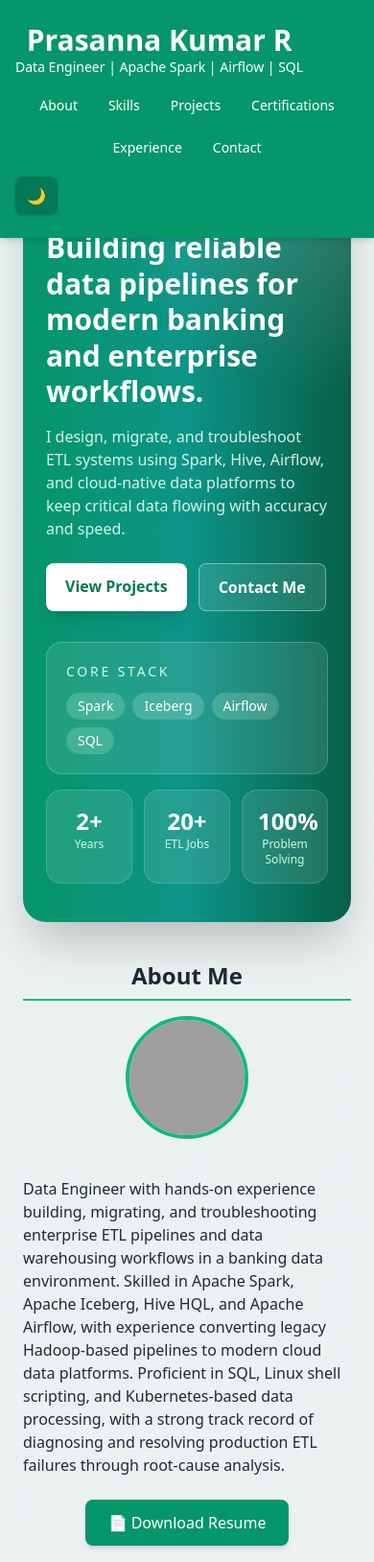
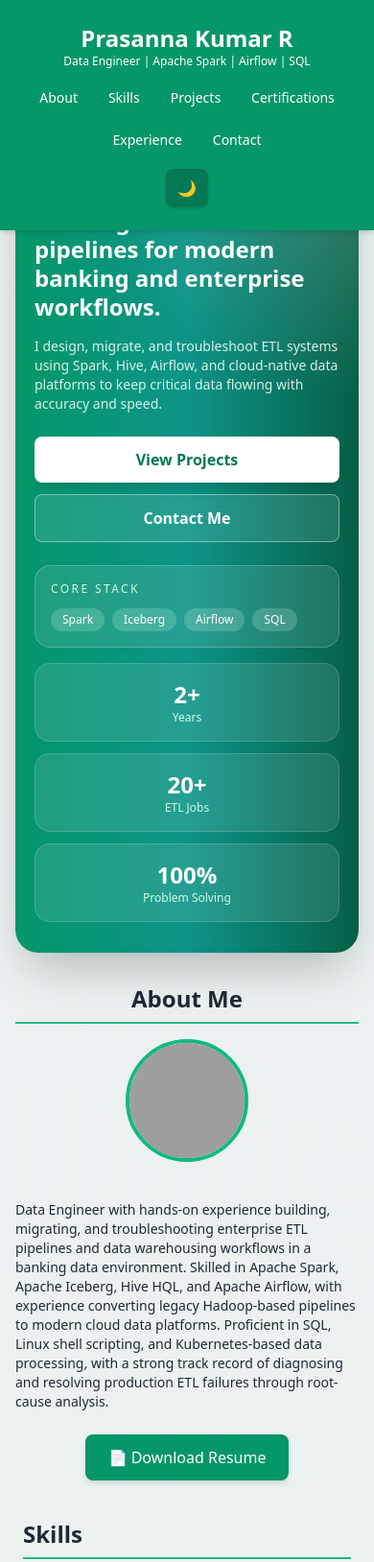
Before and after one commit to GREAT-REBELS/Portfolio, a plain HTML site: page index.html in a window 390 px wide. Shown: the top 1628 px of the page at 96% size. Drawn offline with nearby package versions, Linux system fonts and the light colour scheme; grey boxes are pictures that could not be loaded.

Commit message:
Removed few contents

```diff
--- a/index.html
+++ b/index.html
@@ -15,12 +15,12 @@
 <body class="bg-gray-100 dark:bg-gray-900 text-gray-800 dark:text-gray-200 transition-colors duration-300 pt-28">
 
   <!-- Header -->
-  <header id="mainHeader" class="bg-emerald-600 dark:bg-emerald-800 text-white py-6 text-center fixed top-0 w-full z-50 shadow-md">
+  <header id="mainHeader" class="bg-emerald-600 dark:bg-emerald-800 text-white py-4 md:py-6 text-center fixed top-0 w-full z-50 shadow-md">
     <div class="max-w-5xl mx-auto px-4">
-      <div class="flex flex-wrap items-center justify-between gap-3">
-        <div>
-          <h1 class="text-3xl font-bold">Prasanna Kumar R</h1>
-          <p class="text-sm md:text-base">Data Engineer | Apache Spark | Airflow | SQL</p>
+      <div class="flex flex-col md:flex-row items-center justify-between gap-3">
+        <div class="text-center md:text-left">
+          <h1 class="text-2xl md:text-3xl font-bold">Prasanna Kumar R</h1>
+          <p class="text-xs md:text-base">Data Engineer | Apache Spark | Airflow | SQL</p>
         </div>
         <nav aria-label="Main navigation" class="flex flex-wrap justify-center gap-2 text-sm md:text-base">
           <a href="#about" class="px-3 py-2 rounded-md hover:bg-emerald-500/80 transition">About</a>
@@ -38,30 +38,30 @@
   </header>
 
   <!-- Hero -->
-  <section class="max-w-6xl mx-auto px-6 pt-10 pb-4">
+  <section class="max-w-6xl mx-auto px-4 sm:px-6 pt-6 md:pt-10 pb-4">
     <div class="relative overflow-hidden rounded-3xl bg-gradient-to-r from-emerald-600 via-teal-600 to-emerald-800 text-white shadow-2xl">
       <div class="absolute inset-0 bg-[radial-gradient(circle_at_top_right,_rgba(255,255,255,0.22),_transparent_30%)]"></div>
-      <div class="relative grid md:grid-cols-[1.4fr_0.8fr] items-center gap-8 px-6 md:px-10 py-10 md:py-14">
+      <div class="relative grid md:grid-cols-[1.4fr_0.8fr] items-center gap-6 md:gap-8 px-5 sm:px-6 md:px-10 py-8 md:py-14">
         <div>
-          <p class="inline-flex items-center rounded-full border border-white/30 bg-white/10 px-3 py-1 text-xs font-medium uppercase tracking-[0.18em] text-emerald-50">
+          <p class="inline-flex items-center rounded-full border border-white/30 bg-white/10 px-3 py-1 text-[10px] sm:text-xs font-medium uppercase tracking-[0.18em] text-emerald-50">
             Data Engineer
           </p>
-          <h2 class="mt-5 text-3xl md:text-5xl font-extrabold leading-tight">
+          <h2 class="mt-5 text-2xl sm:text-3xl md:text-5xl font-extrabold leading-tight">
             Building reliable data pipelines for modern banking and enterprise workflows.
           </h2>
-          <p class="mt-4 max-w-xl text-base md:text-lg text-emerald-50/90">
+          <p class="mt-4 max-w-xl text-sm sm:text-base md:text-lg text-emerald-50/90">
             I design, migrate, and troubleshoot ETL systems using Spark, Hive, Airflow, and cloud-native data platforms to keep critical data flowing with accuracy and speed.
           </p>
           <div class="mt-6 flex flex-wrap gap-3">
-            <a href="#projects" class="inline-block rounded-lg bg-white px-5 py-3 font-semibold text-emerald-700 shadow-lg transition hover:scale-[1.02]">View Projects</a>
-            <a href="#contact" class="inline-block rounded-lg border border-white/40 bg-white/10 px-5 py-3 font-semibold text-white transition hover:bg-white/15">Contact Me</a>
+            <a href="#projects" class="inline-block w-full sm:w-auto text-center rounded-lg bg-white px-5 py-3 font-semibold text-emerald-700 shadow-lg transition hover:scale-[1.02]">View Projects</a>
+            <a href="#contact" class="inline-block w-full sm:w-auto text-center rounded-lg border border-white/40 bg-white/10 px-5 py-3 font-semibold text-white transition hover:bg-white/15">Contact Me</a>
           </div>
         </div>
 
         <div class="space-y-4">
-          <div class="rounded-2xl border border-white/20 bg-white/10 p-5 backdrop-blur-sm">
-            <div class="text-sm uppercase tracking-[0.2em] text-emerald-100">Core Stack</div>
-            <div class="mt-3 flex flex-wrap gap-2 text-sm font-medium">
+          <div class="rounded-2xl border border-white/20 bg-white/10 p-4 md:p-5 backdrop-blur-sm">
+            <div class="text-xs sm:text-sm uppercase tracking-[0.2em] text-emerald-100">Core Stack</div>
+            <div class="mt-3 flex flex-wrap gap-2 text-xs sm:text-sm font-medium">
               <span class="rounded-full bg-emerald-100/20 px-3 py-1">Spark</span>
               <span class="rounded-full bg-emerald-100/20 px-3 py-1">Iceberg</span>
               <span class="rounded-full bg-emerald-100/20 px-3 py-1">Airflow</span>
@@ -69,7 +69,7 @@
             </div>
           </div>
 
-          <div class="grid grid-cols-3 gap-3 text-center">
+          <div class="grid grid-cols-1 sm:grid-cols-3 gap-3 text-center">
             <div class="rounded-2xl bg-white/10 p-4 border border-white/15">
               <div class="text-2xl font-bold">2+</div>
               <div class="text-xs text-emerald-100">Years</div>
@@ -89,15 +89,15 @@
   </section>
 
   <!-- About -->
-  <section id="about" class="max-w-4xl mx-auto p-6 text-center">
+  <section id="about" class="max-w-4xl mx-auto p-4 sm:p-6 text-center">
     <h2 class="text-2xl font-semibold border-b-2 border-emerald-500 dark:border-emerald-400 pb-2 mb-4 dark:text-white">About Me</h2>
     <div class="flex flex-col md:flex-row items-center gap-6">
       <img src="https://wallpapercat.com/w/full/1/c/9/5823616-5120x2880-desktop-hd-boy-programmer-wallpaper.jpg" alt="Headshot of Prasanna" class="mx-auto w-32 h-32 rounded-full border-4 border-emerald-500 mb-4 object-cover">
-      <p class="mb-6 dark:text-gray-200 text-left md:text-justify">
+      <p class="mb-6 dark:text-gray-200 text-left md:text-justify text-sm sm:text-base">
         Data Engineer with hands-on experience building, migrating, and troubleshooting enterprise ETL pipelines and data warehousing workflows in a banking data environment. Skilled in Apache Spark, Apache Iceberg, Hive HQL, and Apache Airflow, with experience converting legacy Hadoop-based pipelines to modern cloud data platforms. Proficient in SQL, Linux shell scripting, and Kubernetes-based data processing, with a strong track record of diagnosing and resolving production ETL failures through root-cause analysis.
       </p>
     </div>
-    <a href="resume.pdf" target="_blank" download
+    <a href="assests/Prasanna_Kumar_R_Resume.pdf" target="_blank" download
        class="inline-block px-6 py-3 bg-emerald-600 hover:bg-emerald-700 text-white rounded-lg shadow-md">
       📄 Download Resume
     </a>
@@ -128,18 +128,6 @@
   <section id="projects" class="max-w-4xl mx-auto p-6">
     <h2 class="text-2xl font-semibold border-b-2 border-emerald-500 dark:border-emerald-400 pb-2 mb-4 dark:text-white">Projects</h2>
     <div class="grid gap-6 md:grid-cols-2">
-      <article class="bg-white dark:bg-gray-800 p-5 shadow rounded-lg border border-emerald-200 dark:border-emerald-700 md:col-span-2 transform transition duration-300 hover:scale-105 hover:shadow-xl">
-        <div class="flex flex-wrap items-start justify-between gap-2 mb-3">
-          <h3 class="text-xl font-bold dark:text-white">DDS GDP Migration</h3>
-        </div>
-        <p class="dark:text-gray-200 mb-3">Migrated enterprise ETL workloads from a legacy Hadoop-based platform to a modern cloud data platform by converting Hive-based pipelines into Spark and Apache Iceberg jobs, while adapting schemas and DDLs for multi-country datasets.</p>
-        <div class="flex flex-wrap gap-2 mb-3">
-          <span class="bg-emerald-100 dark:bg-emerald-700 text-emerald-800 dark:text-white px-2 py-1 rounded-full text-xs">Spark</span>
-          <span class="bg-emerald-100 dark:bg-emerald-700 text-emerald-800 dark:text-white px-2 py-1 rounded-full text-xs">Iceberg</span>
-          <span class="bg-emerald-100 dark:bg-emerald-700 text-emerald-800 dark:text-white px-2 py-1 rounded-full text-xs">Airflow</span>
-          <span class="bg-emerald-100 dark:bg-emerald-700 text-emerald-800 dark:text-white px-2 py-1 rounded-full text-xs">SQL</span>
-        </div>
-      </article>
 
       <article class="bg-white dark:bg-gray-800 p-5 shadow rounded-lg border border-emerald-200 dark:border-emerald-700 transform transition duration-300 hover:scale-105 hover:shadow-xl">
         <div class="flex flex-wrap items-start justify-between gap-2 mb-3">
@@ -150,18 +138,6 @@
           <span class="bg-emerald-100 dark:bg-emerald-700 text-emerald-800 dark:text-white px-2 py-1 rounded-full text-xs">Python</span>
           <span class="bg-emerald-100 dark:bg-emerald-700 text-emerald-800 dark:text-white px-2 py-1 rounded-full text-xs">Pandas</span>
           <span class="bg-emerald-100 dark:bg-emerald-700 text-emerald-800 dark:text-white px-2 py-1 rounded-full text-xs">Scikit-learn</span>
-        </div>
-      </article>
-
-      <article class="bg-white dark:bg-gray-800 p-5 shadow rounded-lg border border-emerald-200 dark:border-emerald-700 transform transition duration-300 hover:scale-105 hover:shadow-xl">
-        <div class="flex flex-wrap items-start justify-between gap-2 mb-3">
-          <h3 class="text-xl font-bold dark:text-white">ETL Troubleshooting & Support</h3>
-        </div>
-        <p class="dark:text-gray-200 mb-3">Diagnosed Spark ETL job failures by analyzing logs, SQL issues, schema mismatches, and data quality problems to support stable execution in production and release cycles.</p>
-        <div class="flex flex-wrap gap-2 mb-3">
-          <span class="bg-emerald-100 dark:bg-emerald-700 text-emerald-800 dark:text-white px-2 py-1 rounded-full text-xs">Root Cause Analysis</span>
-          <span class="bg-emerald-100 dark:bg-emerald-700 text-emerald-800 dark:text-white px-2 py-1 rounded-full text-xs">Spark Debugging</span>
-          <span class="bg-emerald-100 dark:bg-emerald-700 text-emerald-800 dark:text-white px-2 py-1 rounded-full text-xs">Data Quality</span>
         </div>
       </article>
     </div>
@@ -196,7 +172,7 @@
     <div class="mb-8">
       <p class="font-bold dark:text-white">Associate Software Engineer (Data Engineer) @ Tech Mahindra</p>
       <p class="text-sm text-gray-600 dark:text-gray-300 mb-2">Apr 2025 – Present</p>
-      <p class="text-sm italic dark:text-gray-200 mb-3">Project: DDS GDP Migration | Client: Standard Chartered Bank</p>
+      <p class="text-sm italic dark:text-gray-200 mb-3">Banking Client</p>
       <ul class="list-disc pl-6 mt-2 dark:text-gray-200 space-y-2">
         <li>Migrate enterprise ETL workloads from a legacy Hadoop-based data platform to a modern cloud data platform, converting Hive-based pipelines into Spark and Apache Iceberg jobs, including schema and DDL changes across multiple country-specific datasets.</li>
         <li>Convert legacy batch job schedules into Apache Airflow DAGs as part of the orchestration migration.</li>
--- a/styles.css
+++ b/styles.css
@@ -8,6 +8,7 @@ body {
     rgba(16, 185, 129, 0.04),
     rgba(15, 23, 42, 0.02)
   );
+  overflow-x: hidden;
 }
 
 #mainHeader {
@@ -16,6 +17,16 @@ body {
 
 section {
   animation: fadeInUp 0.7s ease-out;
+}
+
+@media (max-width: 640px) {
+  body {
+    padding-top: 6.5rem;
+  }
+
+  .text-3xl {
+    font-size: 1.6rem;
+  }
 }
 
 @keyframes fadeInUp {
```
Also changed, not shown: 1 other file.
